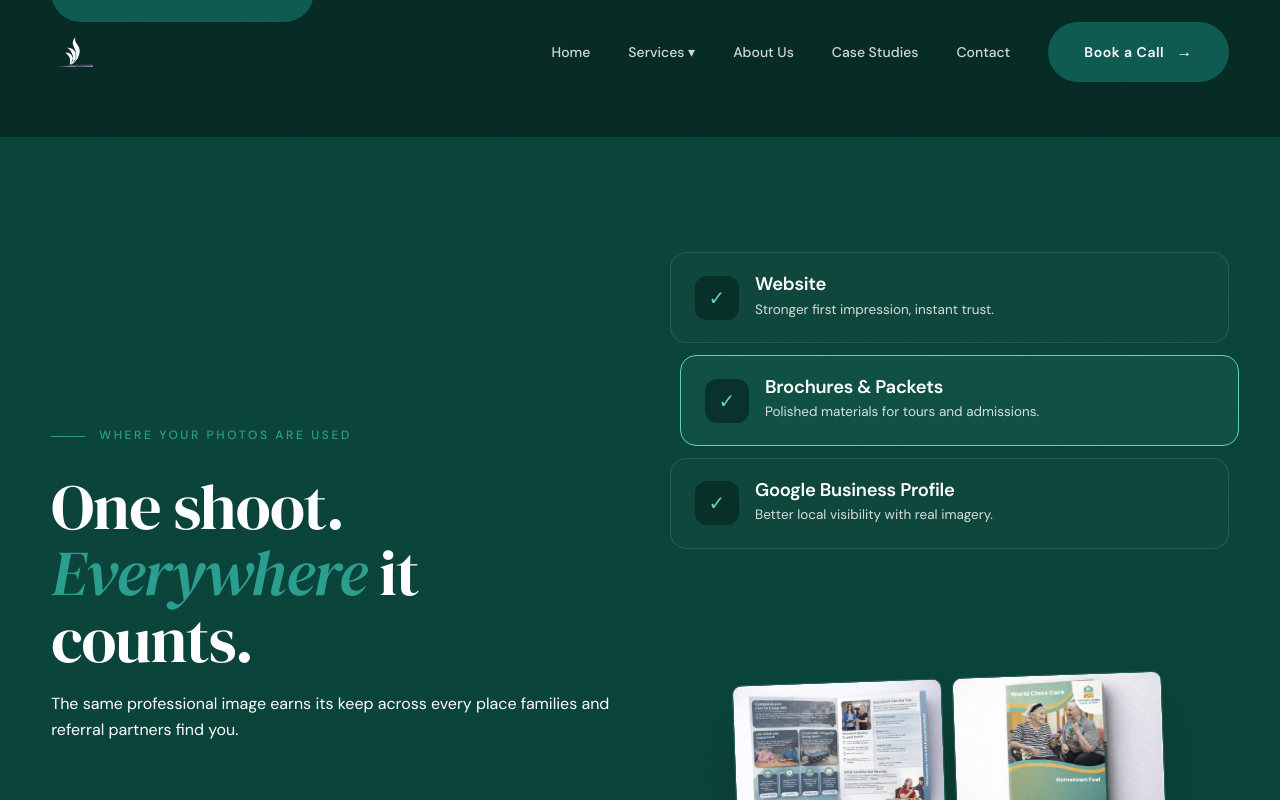
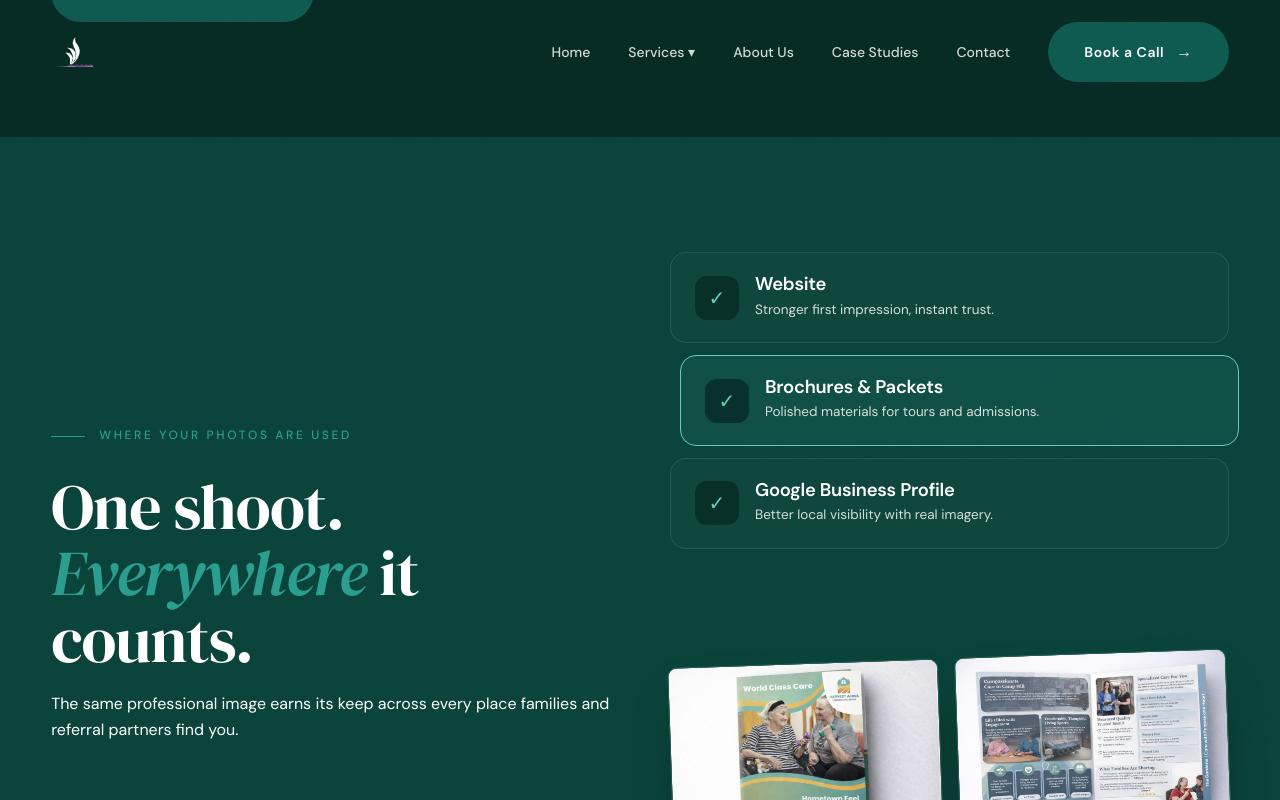
Before and after one commit to SunfieldMarketing/wavecare-website, a Next.js app: page /photoservices in a window 1280 px wide. Both pictures are taken after a click on the element 949 px from the left and 959 px from the top of the page. Shown: the part 559-1359 px from the top of the page. Built offline with nearby package versions, Linux system fonts and the light colour scheme.

Commit message:
Fix GMB photo crop and resize/swap brochure mockups

```diff
--- a/src/app/photoservices/page.tsx
+++ b/src/app/photoservices/page.tsx
@@ -132,19 +132,19 @@ export default function PhotoServices() {
                 </div>
               </div>
               <div className={`ctx-scene ${ctxTab === 1 ? 'on' : ''}`}>
-                <div className="mock-bro">
+                <div className="mock-bro" style={{ maxWidth: '700px', gap: '16px' }}>
+                  <div className="pg" style={{ padding: 0 }}>
+                    <img src="/images/brochure_inside.png" alt="Brochure Inside" style={{ width: '100%', height: '100%', objectFit: 'cover', borderRadius: '3px' }} />
+                  </div>
                   <div className="pg" style={{ padding: 0 }}>
                     <img src="/images/brochure_cover.jpg" alt="Brochure Cover" style={{ width: '100%', height: '100%', objectFit: 'cover', borderRadius: '3px' }} />
-                  </div>
-                  <div className="pg" style={{ padding: 0 }}>
-                    <img src="/images/brochure_inside.png" alt="Brochure Inside" style={{ width: '100%', height: '100%', objectFit: 'cover', borderRadius: '3px' }} />
                   </div>
                 </div>
               </div>
               <div className={`ctx-scene ${ctxTab === 2 ? 'on' : ''}`}>
                 <div className="mock-goo">
                   <div className="shot">
-                    <img src="/images/gmb.png" alt="Google Business Profile" style={{ width: '100%', height: '100%', objectFit: 'cover', objectPosition: 'center 15%' }} />
+                    <img src="/images/gallery/Caregiver%20with%20elderly%20women.jpeg" alt="Google Business Profile Photo" style={{ width: '100%', height: '100%', objectFit: 'cover' }} />
                   </div>
                   <div className="info"><div className="name">Park Gardens &middot; Senior Living</div><div className="stars">&#9733;&#9733;&#9733;&#9733;&#9733;</div><div className="meta"></div></div>
                 </div>
```
